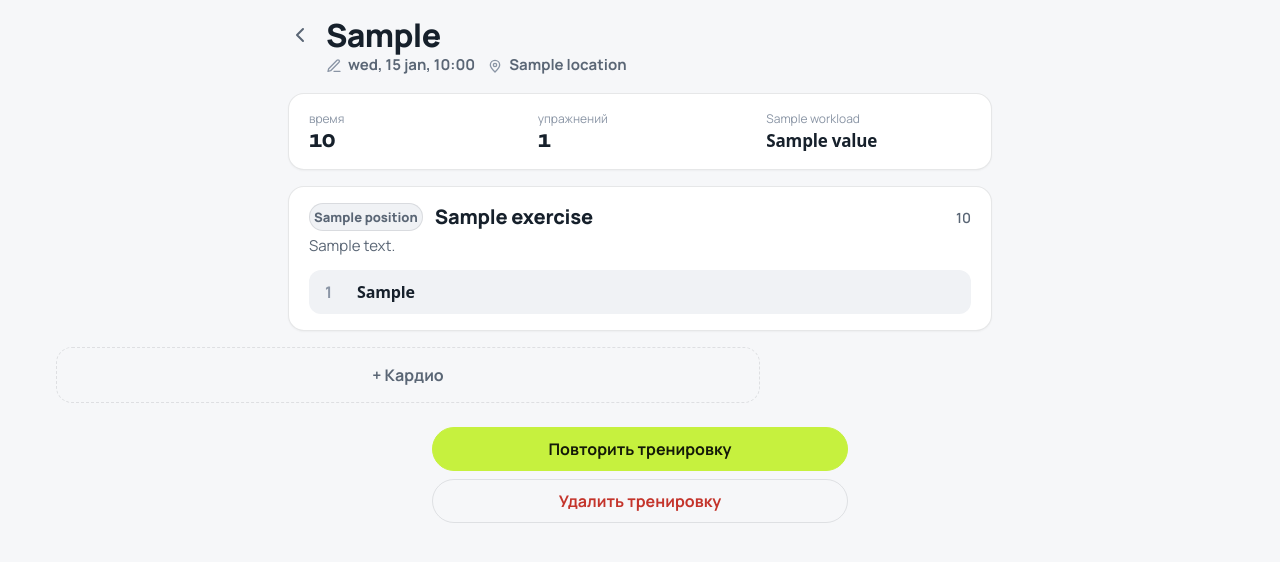
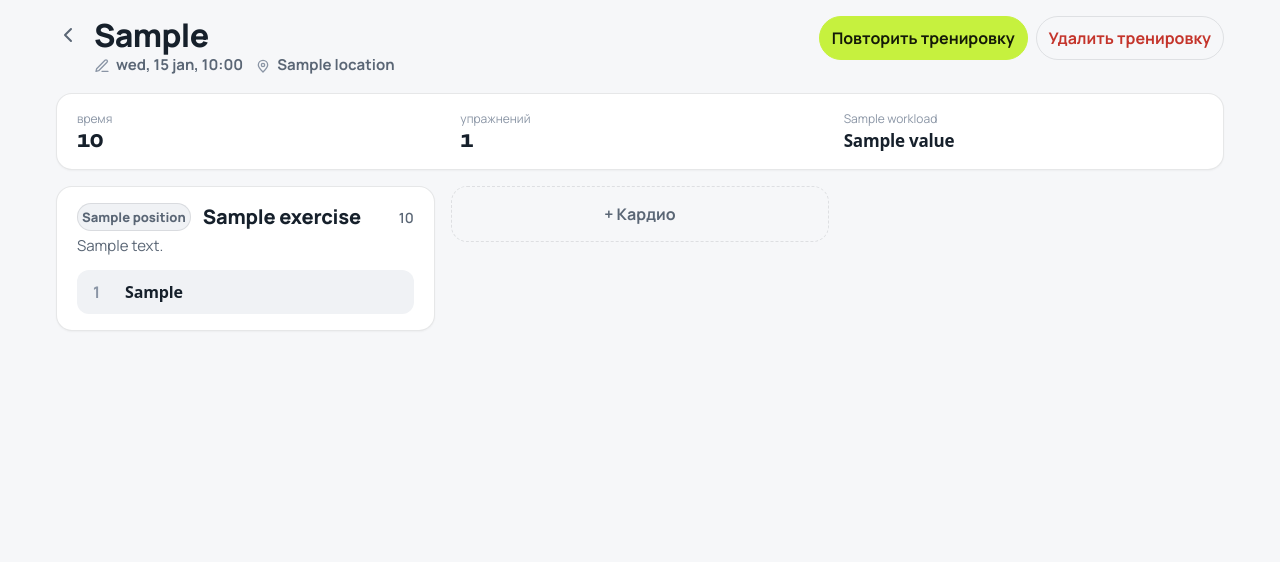
Before and after one commit to romanpaltsev/trainova, a Django app: template templates/workouts/workout_summary.html in a window 1280 px wide. Shown: the part 76-638 px from the top of the page. Run offline with Django 5.2, Linux system fonts and the light colour scheme; the template is opened without the code that fills it: most values are stand-ins (such as "Sample title", 1, 10 or a date in 2020); some libraries are stand-ins or nearby versions.

Commit message:
итог тренировки во всю ширину
На ПК итог — дашборд: шапка с «Повторить» и «Удалить» справа, сводка
в ряд, ниже упражнения и кардио колонками (2 с 768, 3 с 1200). Колонки —
CSS columns, а не сетка: заполняются сверху вниз, и порядок 1, 2, 3, ради
которого итог на телефоне одноколоночный, сохраняется. Кнопки получили
app-btn-fill вместо w-100 — утилита с !important не дала бы им встать
в ряд по содержимому. Мобильная геометрия сверена.

Co-Authored-By: Claude Opus 5.5 <noreply@anthropic.com>

```diff
--- a/static/css/app.css
+++ b/static/css/app.css
@@ -399,6 +399,15 @@ body {
   gap: 0.5rem;
   margin-top: 1.5rem;
 }
+
+/* Кнопка во всю ширину — классом, а не утилитой w-100: та идёт с !important,
+   и там, где на ПК кнопка встаёт в ряд, её ширину было бы не снять. */
+.app-btn-fill { width: 100%; }
+
+/* Обёртки итога тренировки: на телефоне боксов не образуют, сеткой и
+   колонками становятся на ПК (блок 768). */
+.app-summary,
+.app-summary-list { display: contents; }
 
 /* Кардио-части тренировки: строка на каждую плюс кнопка добавления. Строка —
    тихая кнопка во всю ширину карточки, как .app-live-set: это список, а не
@@ -2429,6 +2438,45 @@ a.btn {
   /* До 1200px двухколоночные экраны живут одной колонкой. */
   .app-main-dual { --app-measure: var(--app-measure-form); }
 
+  /* ---------- Итог тренировки ----------
+
+     Дашборд во всю ширину: шапка с действиями справа, итоги в ряд, ниже
+     упражнения и кардио колонками. Колонки — CSS columns, а не сетка: они
+     заполняются сверху вниз, и 1, 2, 3 идут по первой — порядок упражнений,
+     ради которого итог на телефоне одноколоночный, сохраняется. */
+  .app-summary {
+    display: grid;
+    grid-template-columns: minmax(0, 1fr) auto;
+    grid-template-areas:
+      "head actions"
+      "totals totals"
+      "list list";
+    column-gap: var(--app-space-6);
+    align-items: start;
+  }
+  .app-summary > .app-screen-head { grid-area: head; }
+  .app-summary > .app-summary-totals { grid-area: totals; }
+  .app-summary > .app-summary-list {
+    grid-area: list;
+    display: block;
+    columns: var(--app-board-cols);
+    column-gap: var(--app-space-4);
+  }
+  .app-summary-list > * { break-inside: avoid; }
+  .app-summary-list > .app-empty { column-span: all; }
+  .app-summary > .app-form-actions {
+    grid-area: actions;
+    flex-direction: row;
+    margin-top: 0;
+    max-width: none;
+  }
+  .app-summary .app-btn-fill { width: auto; }
+  /* Три числа сводки расходятся по ширине равномерно */
+  .app-summary-totals .app-metrics {
+    display: grid;
+    grid-template-columns: repeat(3, minmax(0, 1fr));
+  }
+
   /* ---------- Живой режим и черновик: две колонки с 768 ----------
 
      Слева текущее упражнение со степперами, справа стопка: отдых, «Дальше»,
@@ -2500,12 +2548,6 @@ a.btn {
   }
 
   .app-cards-2 > .app-empty { grid-column: 1 / -1; }
-
-  /* Сводка тренировки — во всю ширину, три числа расходятся по ней равномерно */
-  .app-summary-totals .app-metrics {
-    display: grid;
-    grid-template-columns: repeat(3, minmax(0, 1fr));
-  }
 
   /* «Что нового» таймлайном: даты выстраиваются в рейку слева, текст держит
      комфортную для чтения меру. Двухколоночная «газета» здесь не годится —
--- a/templates/workouts/workout_summary.html
+++ b/templates/workouts/workout_summary.html
@@ -2,9 +2,13 @@
 
 {% block title %}Тренировка · Дневник тренировок{% endblock %}
 
-{% block main_class %}app-main-read{% endblock %}
-
 {% block content %}
+{% comment %}
+  На ПК итог — дашборд во всю ширину: шапка с действиями справа, итоги в ряд,
+  ниже упражнения колонками. На телефоне обёртки app-summary и app-summary-list
+  не образуют боксов (display: contents), и экран остаётся прежним.
+{% endcomment %}
+<div class="app-summary">
 <div class="app-screen-head">
   <a class="app-icon-btn" href="{% url 'workout_history' %}" aria-label="Назад">
     <svg width="24" height="24" viewBox="0 0 24 24" fill="none" stroke="currentColor"
@@ -48,10 +52,11 @@
 </section>
 
 {% comment %}
-  Одна колонка сознательно: список упражнений — это последовательность, а
-  двухколоночная сетка заполняется по строкам, и глаз, идущий по левому столбцу,
-  читает 1, 3, 5. Порядок здесь важнее плотности.
+  Список упражнений — последовательность, и сетка по строкам ломала бы её:
+  глаз, идущий по левому столбцу, читал бы 1, 3, 5. Поэтому на ПК колонки
+  CSS columns — они заполняются сверху вниз, и 1, 2, 3 идут по первой.
 {% endcomment %}
+<div class="app-summary-list">
 {% for group in groups %}
   <section class="app-card app-live-exercise">
     <div class="app-live-exercise-head">
@@ -88,12 +93,18 @@
 {% endfor %}
 
 {% include "workouts/_cardio_parts.html" %}
+</div>
 
+{% comment %}
+  app-btn-fill, а не w-100: утилита Bootstrap идёт с !important, а на ПК
+  кнопки встают в шапку итога и должны быть по содержимому.
+{% endcomment %}
 <div class="app-form-actions">
   <form method="post" action="{% url 'workout_repeat' workout.pk %}">
     {% csrf_token %}
-    <button type="submit" class="btn btn-accent w-100">Повторить тренировку</button>
+    <button type="submit" class="btn btn-accent app-btn-fill">Повторить тренировку</button>
   </form>
-  <a class="btn btn-danger-quiet w-100" href="{% url 'workout_delete' workout.pk %}">Удалить тренировку</a>
+  <a class="btn btn-danger-quiet app-btn-fill" href="{% url 'workout_delete' workout.pk %}">Удалить тренировку</a>
+</div>
 </div>
 {% endblock %}
```
